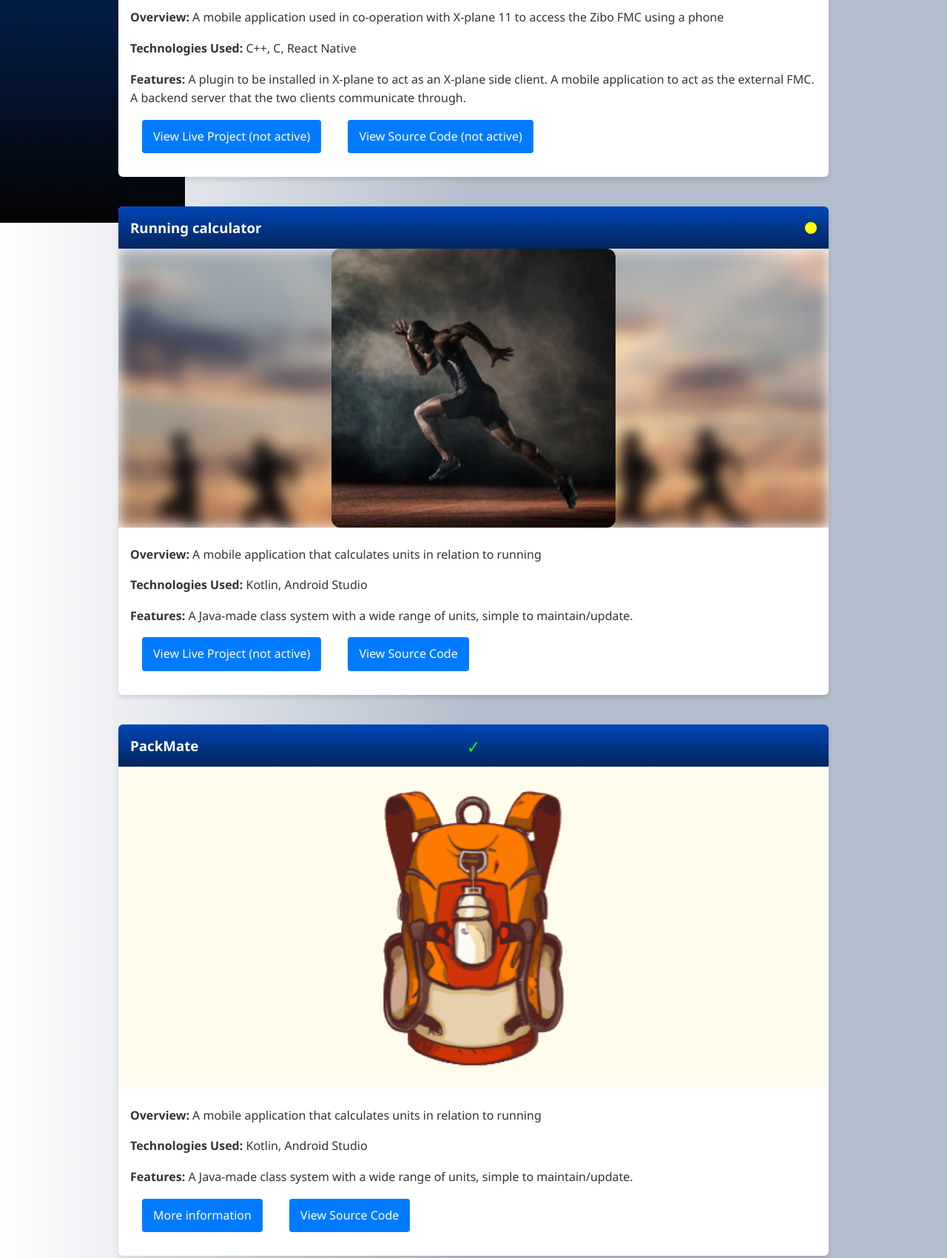
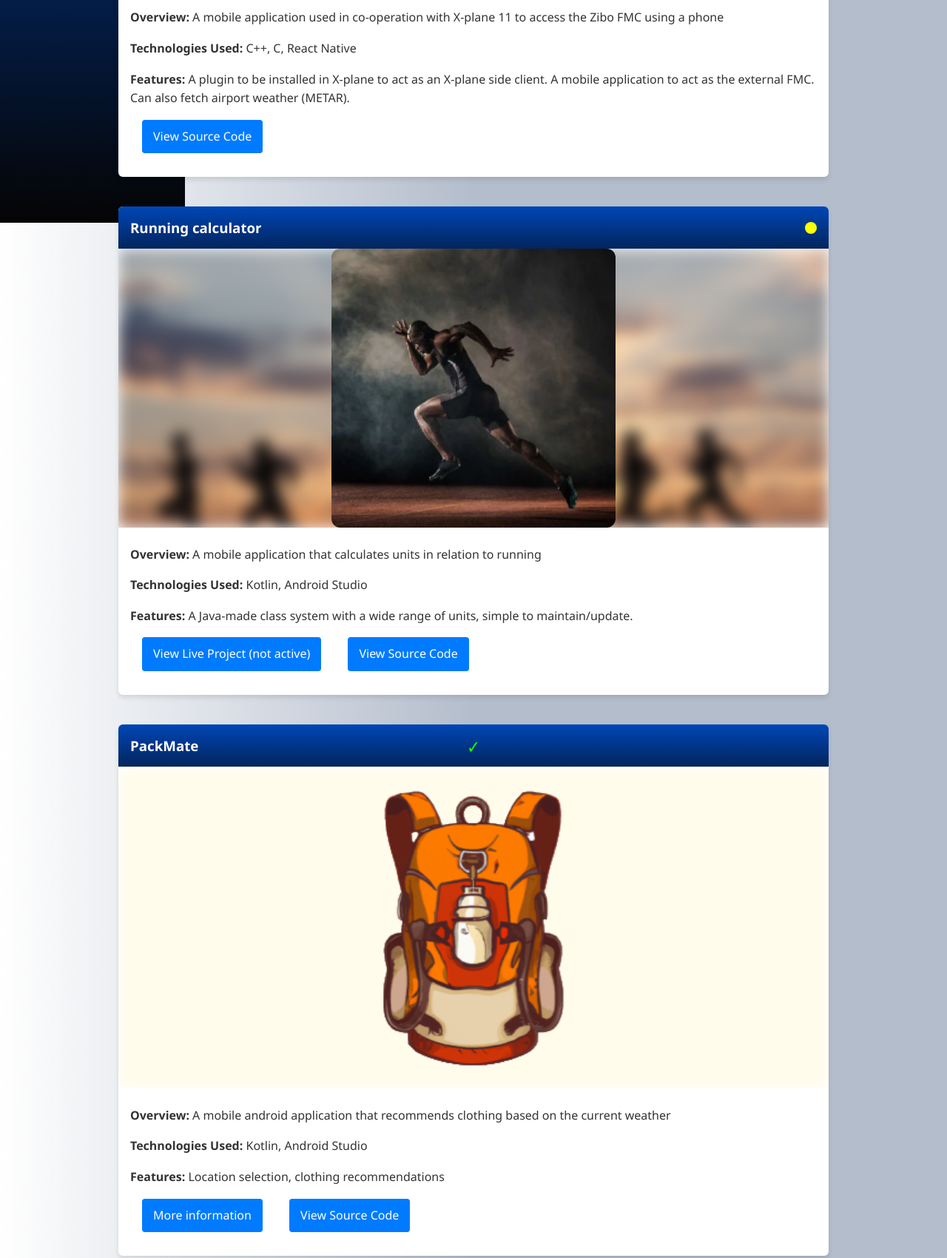
Before and after one commit to sandehal/sandehal.github.io, a plain HTML site: page projects.html in a window 1280 px wide. Shown: the part 499-2199 px from the top of the page at 74% size. Drawn offline with Linux system fonts and the light colour scheme.

Commit message:
Updated FMC project

```diff
--- a/projects.html
+++ b/projects.html
@@ -38,9 +38,8 @@
             <div class="project-description">
               <p><strong>Overview:</strong> A mobile application used in co-operation with X-plane 11 to access the Zibo FMC using a phone</p>
               <p><strong>Technologies Used:</strong> C++, C, React Native</p>
-              <p><strong>Features:</strong> A plugin to be installed in X-plane to act as an X-plane side client. A mobile application to act as the external FMC. A backend server that the two clients communicate through.</p>
-              <a href="link-to-live-project" class="project-link" target="_blank">View Live Project (not active)</a>
-              <a href="link-to-github-repo" class="project-link" target="_blank">View Source Code (not active)</a>
+              <p><strong>Features:</strong> A plugin to be installed in X-plane to act as an X-plane side client. A mobile application to act as the external FMC. Can also fetch airport weather (METAR).</p>
+              <a href="https://github.com/sandehal/MobileFMC" class="project-link" target="_blank">View Source Code</a>
             </div>
           </div>
 
@@ -74,9 +73,9 @@
 
             <!-- Description section -->
             <div class="project-description">
-              <p><strong>Overview:</strong> A mobile application that calculates units in relation to running</p>
+              <p><strong>Overview:</strong> A mobile android application that recommends clothing based on the current weather</p>
               <p><strong>Technologies Used:</strong> Kotlin, Android Studio</p>
-              <p><strong>Features:</strong> A Java-made class system with a wide range of units, simple to maintain/update.</p>
+              <p><strong>Features:</strong> Location selection, clothing recommendations </p>
               <a href="projects/PackMate.html" class="project-link">More information</a>
               <a href="https://github.com/sandehal/PackMate" class="project-link" target="_blank">View Source Code</a>
             </div>
```
Also changed, not shown: about.html (+1 -0 lines).
